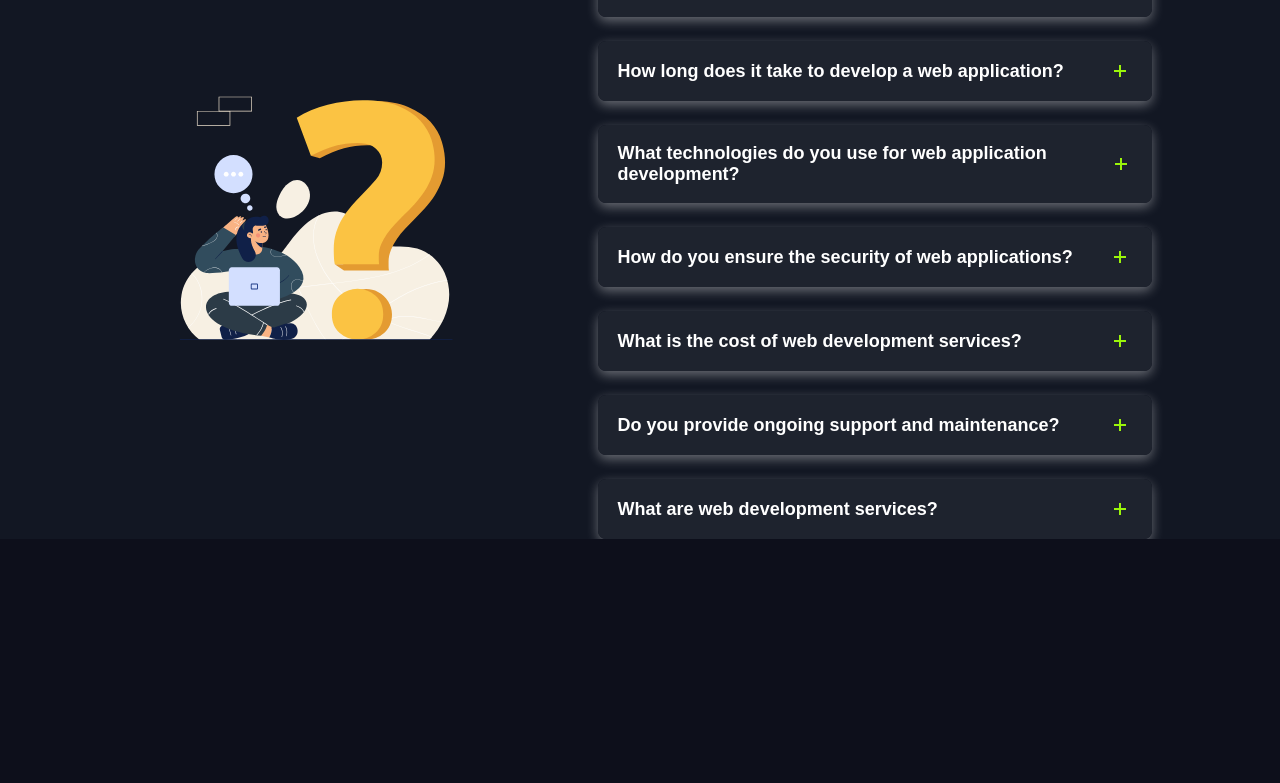
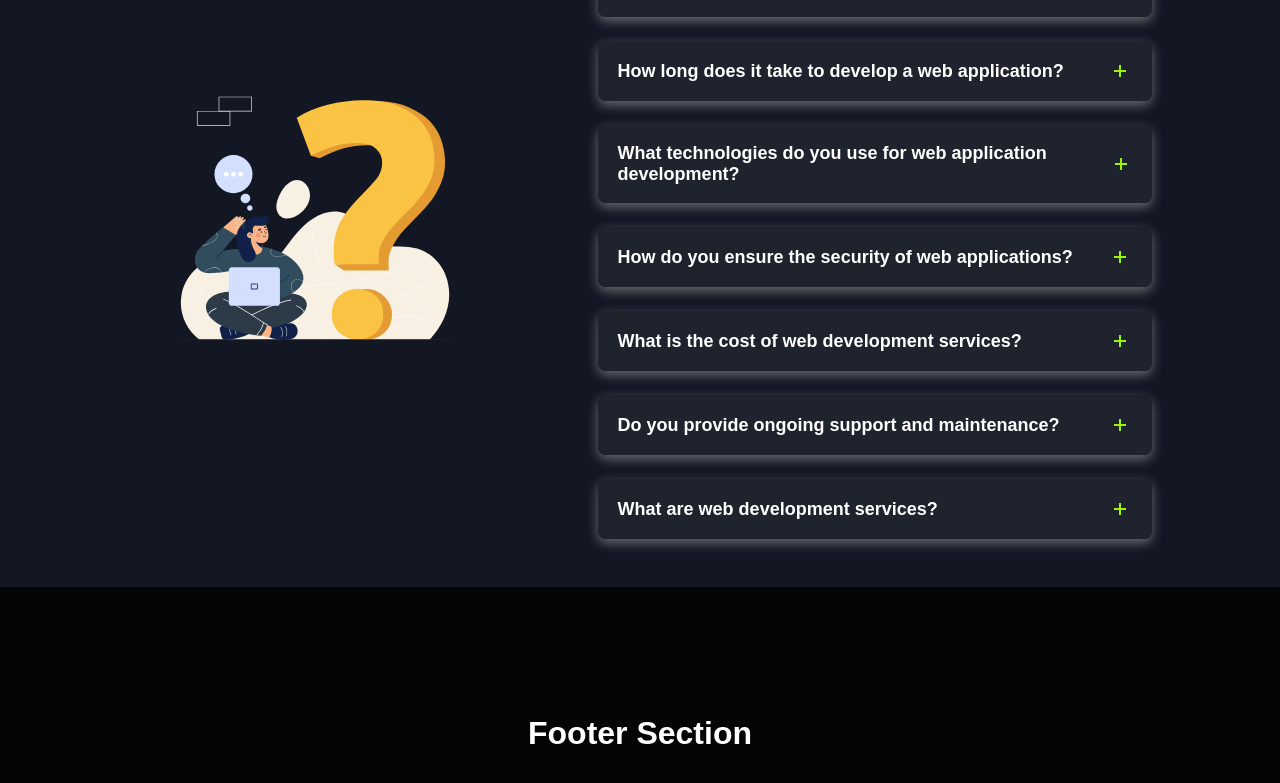
Before and after one commit to magicchat-core/powermetica, a Next.js app: page /website-development in a window 1280 px wide. Shown: the part 2396-3179 px from the top of the page. Before the commit the page ends 2935 px from the top, so only its background shows below. Built offline with nearby package versions, Linux system fonts and the light colour scheme.

Commit message:
add footer component

```diff
--- a/src/Components/FAQ.module.css
+++ b/src/Components/FAQ.module.css
@@ -4,6 +4,7 @@
   justify-content: space-between;
   padding: 0 8rem;
   gap: 100px;
+  padding-bottom: 3rem;
 }
 .imageWrapper {
   display: flex;
--- /dev/null
+++ b/src/Components/Footer.js
@@ -0,0 +1,8 @@
+
+export default function Footer() {
+  return (
+    <footer style={{background:"#060505", padding: "8rem", textAlign:"center"}}>
+      <h1>Footer Section</h1>
+    </footer>
+  );
+}
--- a/src/app/layout.js
+++ b/src/app/layout.js
@@ -1,5 +1,6 @@
 import Navbar from '@/Components/Navbar';
 import './globals.css';
+import Footer from '@/Components/Footer';
 
 export const metadata = {
   title: 'Your Site Title',
@@ -12,6 +13,8 @@ export default function RootLayout({ children }) {
       <body>
         <Navbar/>
         <main>{children}</main>
+
+        <Footer/>
       </body>
     </html>
   );
```
